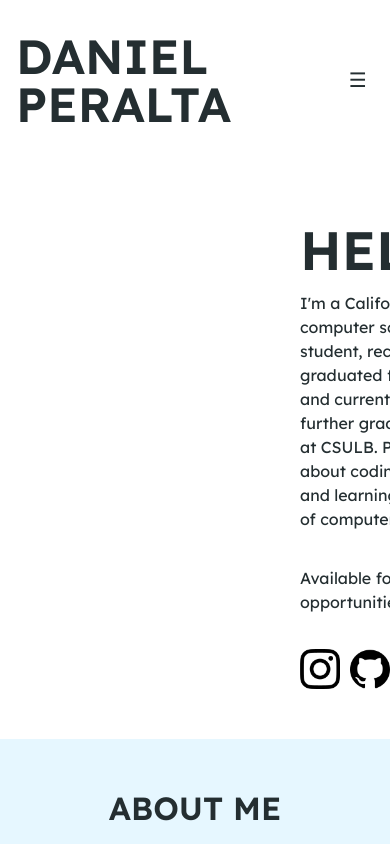
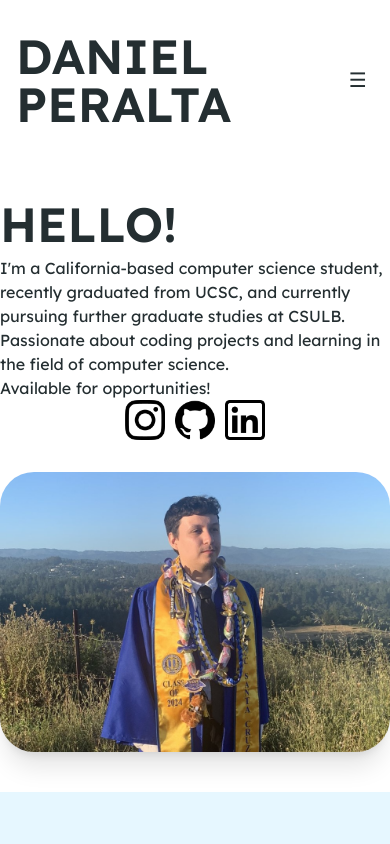
Before and after one commit to DDalta/ddalta.github.io, a React (Vite) app: page / in a window 390 px wide. Shown: the top 844 px of the page. Built offline with nearby package versions, Linux system fonts and the light colour scheme.

Commit message:
workin on responsive design

```diff
--- a/src/components/sections/hero.jsx
+++ b/src/components/sections/hero.jsx
@@ -5,25 +5,31 @@ import linkedin_icon from "../../assets/icons/linkedin.png"
 
 const Hero = () => {
     return (
-        <div className="px-[150px] py-[50px]">
-            <div className="flex gap-[200px] px-[150px]">
+        <section id="hero" className="w-full py-10">
+            <div className="mx-auto max-w-5xl flex flex-col md:flex-row gap-8">
                 <div className="flex flex-col justify-between">
-                    <div className="flex flex-col">
-                        <p className="font-semibold text-[54px]">HELLO!</p>
-                        <p className="text-[16px]">I'm a California-based computer science student, recently graduated from UCSC, and currently pursuing further graduate studies at CSULB. Passionate about coding projects and learning in the field of computer science.</p>
+                    <div className="flex flex-col gap-2">
+                        {/* <p className="font-semibold text-[54px]">HELLO!</p> */}
+                        <h1 className="font-semibold text-5xl">HELLO!</h1>
+                        <p>I'm a California-based computer science student, recently graduated from UCSC, and currently pursuing further graduate studies at CSULB. Passionate about coding projects and learning in the field of computer science.</p>
                     </div>
-                    <div className="py-[35px]">
+                    <div>
                         <p>Available for opportunities!</p>
                     </div>
-                    <div className="flex gap-[10px]">
-                        <img className="size-10" src={insta_icon}/>
-                        <img className="size-10" src={github_icon}/>
-                        <img className="size-10" src={linkedin_icon}/>
+                    <div className="flex gap-[10px] justify-center md:justify-start">
+                        <a href=""><img className="size-10 hover:-translate-y-1" src={insta_icon}/></a>
+                        <a href=""><img className="size-10 hover:-translate-y-1" src={github_icon}/></a>
+                        <a href=""><img className="size-10 hover:-translate-y-1" src={linkedin_icon}/></a>
                     </div>
                 </div>
-                <img className="w-[700px] h-[270px] object-cover rounded-[34px] shadow-xl" src={portrait} alt="My profile"/>
+                <img className="w-180 h-70 object-cover rounded-[34px] shadow-xl" src={portrait} alt="My profile"/>
             </div>
-        </div>
+        </section>
+        // <div className="px-[150px] py-[50px]">
+        //     <div className="flex gap-[200px] px-[150px]">
+        //
+        //     </div>
+        // </div>
     )
 };
 
```
